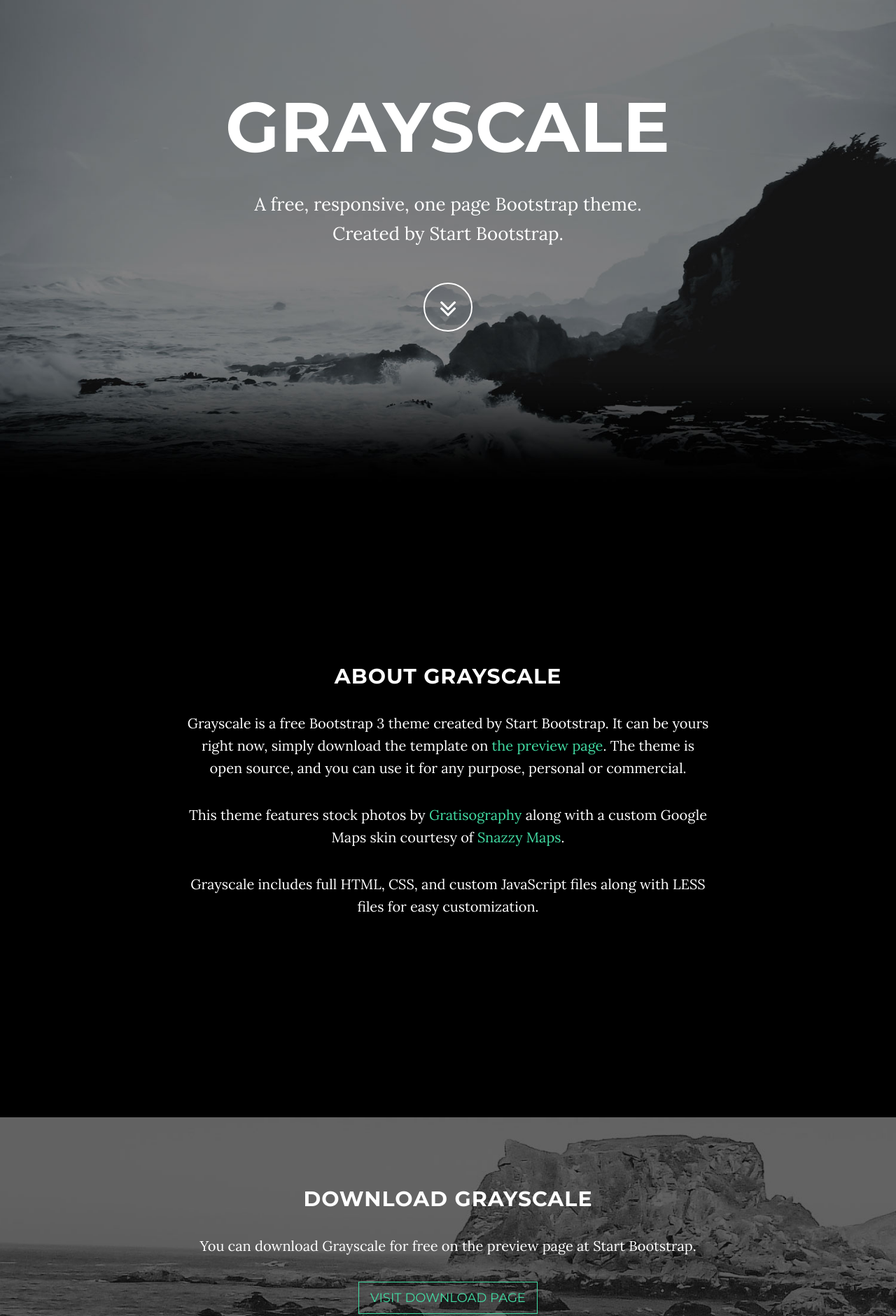
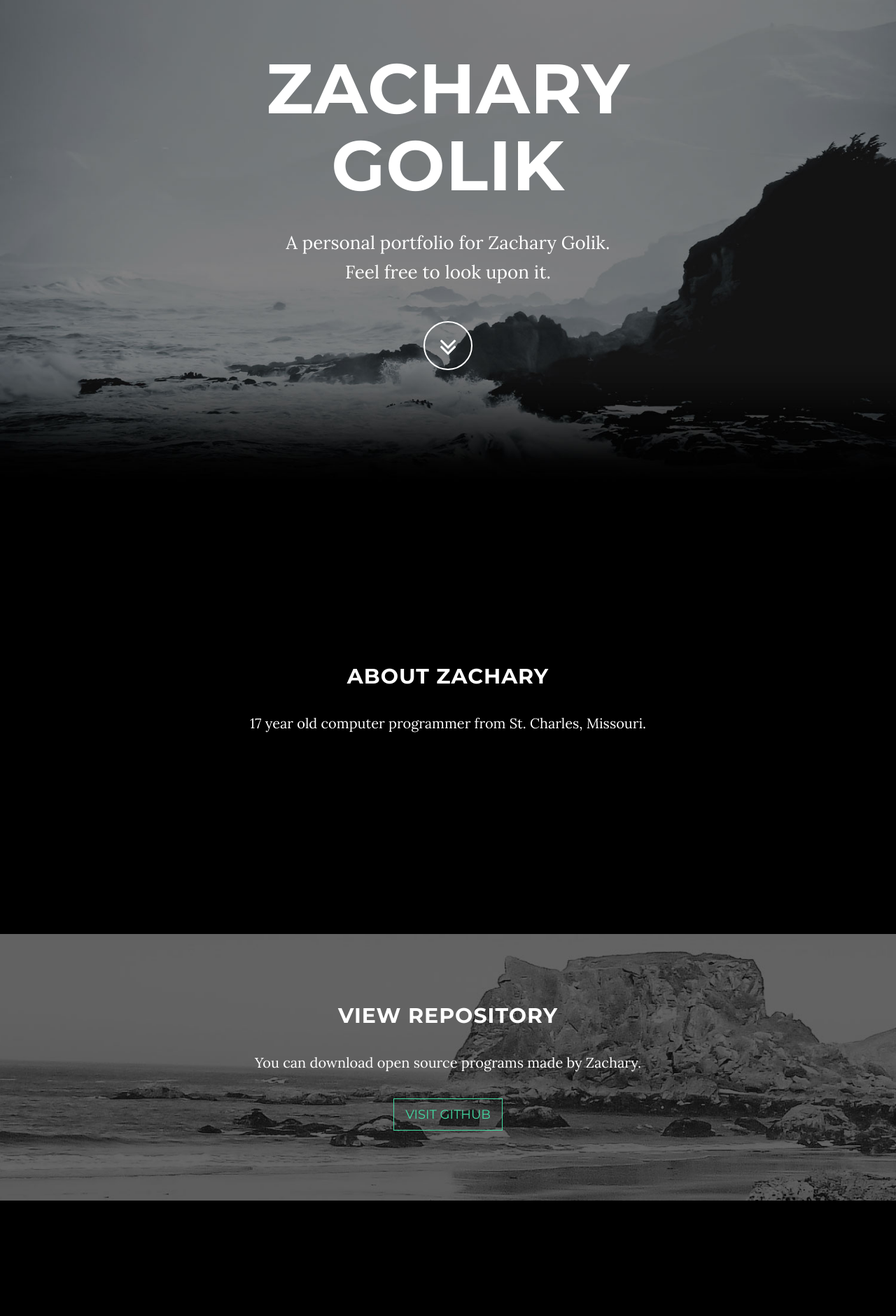
Before and after one commit to ZachGoooolik/ZachGoooolik.github.io, a plain HTML site: page index.html in a window 1280 px wide. Shown: the part 100-1981 px from the top of the page at 70% size. Drawn offline with Linux system fonts and the light colour scheme; some packages are replaced by stand-ins of ours.

Commit message:
modified:   index.html

```diff
--- a/index.html
+++ b/index.html
@@ -9,7 +9,7 @@
     <meta name="description" content="">
     <meta name="author" content="">
 
-    <title>Grayscale - Start Bootstrap Theme</title>
+    <title>Zachary Golik - Home</title>
 
     <!-- Bootstrap Core CSS -->
     <link href="css/bootstrap.min.css" rel="stylesheet">
@@ -50,7 +50,7 @@
                 <ul class="nav navbar-nav">
                     <!-- Hidden li included to remove active class from about link when scrolled up past about section -->
                     <li class="hidden">
-                        <a href="#page-top"></a>
+                        <a href="#about">Home</a>
                     </li>
                     <li>
                         <a class="page-scroll" href="#about">About</a>
@@ -74,8 +74,8 @@
             <div class="container">
                 <div class="row">
                     <div class="col-md-8 col-md-offset-2">
-                        <h1 class="brand-heading">Grayscale</h1>
-                        <p class="intro-text">A free, responsive, one page Bootstrap theme.<br>Created by Start Bootstrap.</p>
+                        <h1 class="brand-heading">Zachary Golik</h1>
+                        <p class="intro-text">A personal portfolio for Zachary Golik.<br>Feel free to look upon it.</p>
                         <a href="#about" class="btn btn-circle page-scroll">
                             <i class="fa fa-angle-double-down animated"></i>
                         </a>
@@ -89,10 +89,8 @@
     <section id="about" class="container content-section text-center">
         <div class="row">
             <div class="col-lg-8 col-lg-offset-2">
-                <h2>About Grayscale</h2>
-                <p>Grayscale is a free Bootstrap 3 theme created by Start Bootstrap. It can be yours right now, simply download the template on <a href="http://startbootstrap.com/template-overviews/grayscale/">the preview page</a>. The theme is open source, and you can use it for any purpose, personal or commercial.</p>
-                <p>This theme features stock photos by <a href="http://gratisography.com/">Gratisography</a> along with a custom Google Maps skin courtesy of <a href="http://snazzymaps.com/">Snazzy Maps</a>.</p>
-                <p>Grayscale includes full HTML, CSS, and custom JavaScript files along with LESS files for easy customization.</p>
+                <h2>About Zachary</h2>
+                <p>17 year old computer programmer from St. Charles, Missouri.</p>
             </div>
         </div>
     </section>
@@ -102,9 +100,9 @@
         <div class="download-section">
             <div class="container">
                 <div class="col-lg-8 col-lg-offset-2">
-                    <h2>Download Grayscale</h2>
-                    <p>You can download Grayscale for free on the preview page at Start Bootstrap.</p>
-                    <a href="http://startbootstrap.com/template-overviews/grayscale/" class="btn btn-default btn-lg">Visit Download Page</a>
+                    <h2>View Repository</h2>
+                    <p>You can download open source programs made by Zachary.</p>
+                    <a href="http://startbootstrap.com/template-overviews/grayscale/" class="btn btn-default btn-lg">Visit GitHub</a>
                 </div>
             </div>
         </div>
@@ -116,14 +114,14 @@
             <div class="col-lg-8 col-lg-offset-2">
                 <h2>Contact Start Bootstrap</h2>
                 <p>Feel free to email us to provide some feedback on our templates, give us suggestions for new templates and themes, or to just say hello!</p>
-                <p><a href="mailto:feedback@startbootstrap.com">feedback@startbootstrap.com</a>
+                <p><a href="mailto:zach.golik71@gmail.com">zach.golik71@gmail.com</a>
                 </p>
                 <ul class="list-inline banner-social-buttons">
                     <li>
-                        <a href="https://twitter.com/SBootstrap" class="btn btn-default btn-lg"><i class="fa fa-twitter fa-fw"></i> <span class="network-name">Twitter</span></a>
+                        <a href="https://twitter.com/angusbrunch" class="btn btn-default btn-lg"><i class="fa fa-twitter fa-fw"></i> <span class="network-name">Twitter</span></a>
                     </li>
                     <li>
-                        <a href="https://github.com/IronSummitMedia/startbootstrap" class="btn btn-default btn-lg"><i class="fa fa-github fa-fw"></i> <span class="network-name">Github</span></a>
+                        <a href="https://github.com/ZachGoooolik" class="btn btn-default btn-lg"><i class="fa fa-github fa-fw"></i> <span class="network-name">Github</span></a>
                     </li>
                     <li>
                         <a href="https://plus.google.com/+Startbootstrap/posts" class="btn btn-default btn-lg"><i class="fa fa-google-plus fa-fw"></i> <span class="network-name">Google+</span></a>
@@ -139,7 +137,7 @@
     <!-- Footer -->
     <footer>
         <div class="container text-center">
-            <p>Copyright &copy; Your Website 2014</p>
+            <p>Copyright &copy; Zachary Golik 2016</p>
         </div>
     </footer>
 
```
